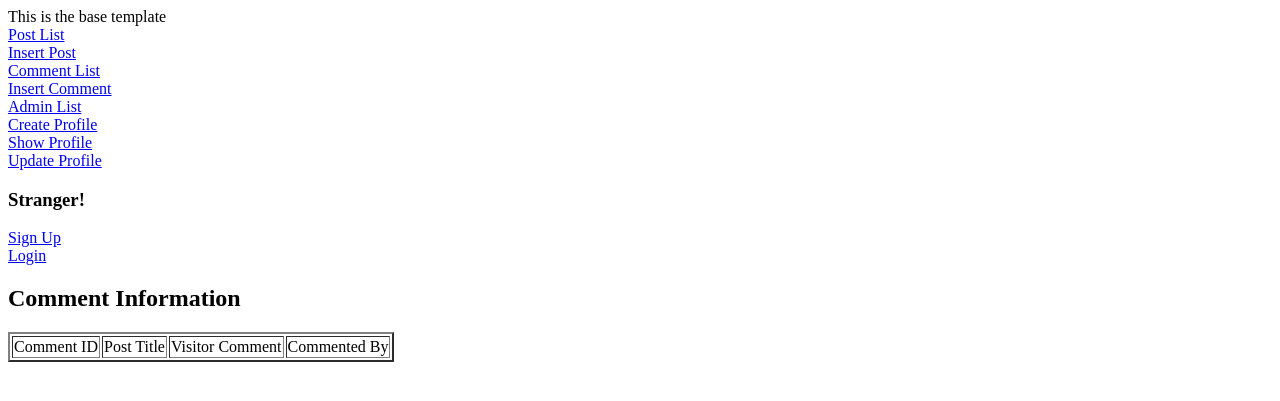
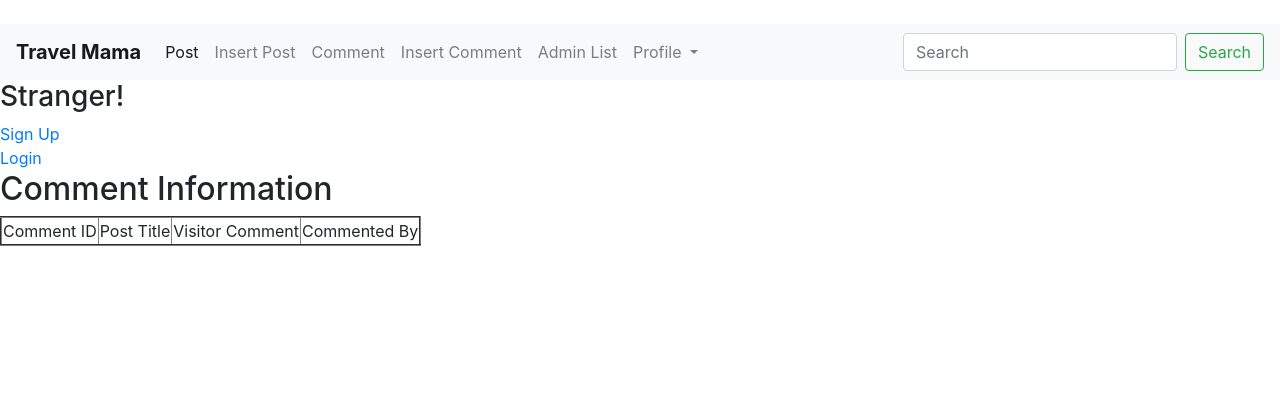
Before and after one commit to rumman153/TravelMamaNew, a Django app: page /comment/ in a window 1280 px wide. Shown: the top 401 px of the page. Run offline with Django 3.2, Linux system fonts and the light colour scheme; data that the repository does not hold is empty; some libraries are stand-ins or nearby versions.

Commit message:
base
bootstrap

```diff
--- a/templates/base.html
+++ b/templates/base.html
@@ -3,27 +3,76 @@
 <!DOCTYPE html>
 <html lang="en">
 <head>
+    <!-- Required meta tags -->
+    <meta charset="utf-8">
+    <meta name="viewport" content="width=device-width, initial-scale=1, shrink-to-fit=no">
+
+    <!-- Bootstrap CSS -->
+    <link rel="stylesheet" href="https://stackpath.bootstrapcdn.com/bootstrap/4.5.2/css/bootstrap.min.css" integrity="sha384-JcKb8q3iqJ61gNV9KGb8thSsNjpSL0n8PARn9HuZOnIxN0hoP+VmmDGMN5t9UJ0Z" crossorigin="anonymous">
     <meta charset="UTF-8">
     <title>Project</title>
 </head>
 <body>
-This is the base template
-
+<!-- Optional JavaScript -->
+    <!-- jQuery first, then Popper.js, then Bootstrap JS -->
+    <script src="https://code.jquery.com/jquery-3.5.1.slim.min.js" integrity="sha384-DfXdz2htPH0lsSSs5nCTpuj/zy4C+OGpamoFVy38MVBnE+IbbVYUew+OrCXaRkfj" crossorigin="anonymous"></script>
+    <script src="https://cdn.jsdelivr.net/npm/popper.js@1.16.1/dist/umd/popper.min.js" integrity="sha384-9/reFTGAW83EW2RDu2S0VKaIzap3H66lZH81PoYlFhbGU+6BZp6G7niu735Sk7lN" crossorigin="anonymous"></script>
+    <script src="https://stackpath.bootstrapcdn.com/bootstrap/4.5.2/js/bootstrap.min.js" integrity="sha384-B4gt1jrGC7Jh4AgTPSdUtOBvfO8shuf57BaghqFfPlYxofvL8/KUEfYiJOMMV+rV" crossorigin="anonymous"></script>
 <br>
 
 
 
 {% comment %}<a href="{% url 'User' %}">User List</a><br>
 <a href="{% url 'insertUser' %}">Insert User</a><br>{% endcomment %}
-<a href="{% url 'Post' %}">Post List</a><br>
+{% comment %}<a href="{% url 'Post' %}">Post List</a><br>
 <a href="{% url 'insertPost' %}">Insert Post</a><br>
 <a href="{% url 'Comment' %}">Comment List</a><br>
 <a href="{% url 'insertComment' %}">Insert Comment</a><br>
 <a href="{% url 'Admin' %}">Admin List</a><br>
 
 <a href="{% url 'createProfile' %}">Create Profile</a><br>
-<a href="{% url 'showProfile' %}">Show Profile</a><br>
-<a href="{% url 'updateProfile' %}">Update Profile</a><br>
+<a href="{% url 'showProfile' %}">Show Profile</a><br>{% endcomment %}
+
+<nav class="navbar navbar-expand-lg navbar-light bg-light">
+    <a class="navbar-brand" href="#"><b>Travel Mama</b></a>
+  <button class="navbar-toggler" type="button" data-toggle="collapse" data-target="#navbarSupportedContent" aria-controls="navbarSupportedContent" aria-expanded="false" aria-label="Toggle navigation">
+    <span class="navbar-toggler-icon"></span>
+  </button>
+
+  <div class="collapse navbar-collapse" id="navbarSupportedContent">
+    <ul class="navbar-nav mr-auto">
+      <li class="nav-item active">
+        <a class="nav-link" href="{% url 'Post' %}">Post<span class="sr-only">(current)</span></a>
+      </li>
+      <li class="nav-item">
+        <a class="nav-link" href="{% url 'insertPost' %}">Insert Post</a>
+      </li>
+        <li class="nav-item">
+        <a class="nav-link" href="{% url 'Comment' %}">Comment</a>
+      </li>
+        <li class="nav-item">
+        <a class="nav-link" href="{% url 'insertComment' %}">Insert Comment</a>
+      </li>
+        <li class="nav-item">
+        <a class="nav-link" href="{% url 'Admin' %}">Admin List</a>
+      </li>
+      <li class="nav-item dropdown">
+        <a class="nav-link dropdown-toggle" href="#" id="navbarDropdown" role="button" data-toggle="dropdown" aria-haspopup="true" aria-expanded="false">
+          Profile
+        </a>
+        <div class="dropdown-menu" aria-labelledby="navbarDropdown">
+          <a class="dropdown-item" href="{% url 'createProfile' %}">Create Profile</a>
+          <a class="dropdown-item" href="{% url 'showProfile' %}">Show Profile</a>
+          <div class="dropdown-divider"></div>
+        </div>
+      </li>
+    </ul>
+    <form class="form-inline my-2 my-lg-0">
+      <input class="form-control mr-sm-2" type="search" placeholder="Search" aria-label="Search">
+      <button class="btn btn-outline-success my-2 my-sm-0" type="submit">Search</button>
+    </form>
+  </div>
+</nav>
 
 
 {% if user.is_authenticated %}
@@ -34,10 +83,10 @@ This is the base template
     <a href="{% url 'registration' %}">Sign Up</a><br>
     <a href="{% url 'login' %}">Login</a><br>
 {% endif %}
-
+<div>
 {% block content %}
 
 {% endblock content %}
-
+</div>
 </body>
 </html>
```
